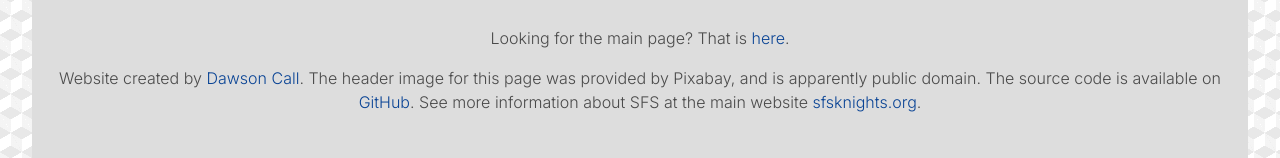
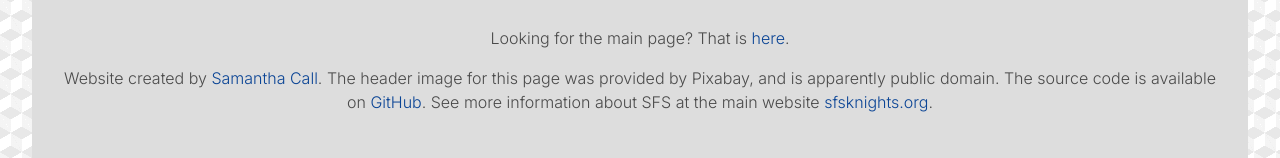
Before and after one commit to sfsband/sfs-band-site, a website: page resources/index.html in a window 1280 px wide. Shown: the part 1544-1702 px from the top of the page. Drawn offline with Linux system fonts and the light colour scheme.

Commit message:
Update name on resources footer

```diff
--- a/resources/index.html
+++ b/resources/index.html
@@ -137,7 +137,7 @@
                     Looking for the main page? That is <a href="../index.html">here</a>.
                 </p>
                 <p>
-                    Website created by <a href="https://gaminglizard9.github.io">Dawson Call</a>.
+                    Website created by <a href="https://gaminglizard9.github.io">Samantha Call</a>.
                     The header image for this page was provided by Pixabay, and is apparently public domain.
                     The source code is available on <a href="https://github.com/GamingLizard9/sfs-band-site">GitHub</a>.
                     See more information about SFS at the main website <a href="https://sfsknights.org">sfsknights.org</a>.
```
